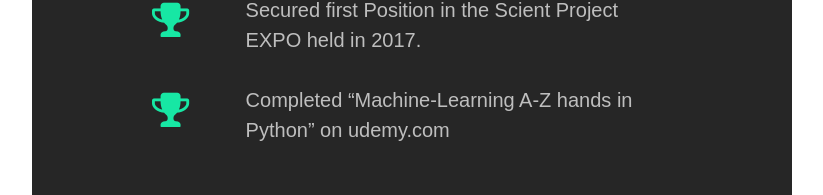
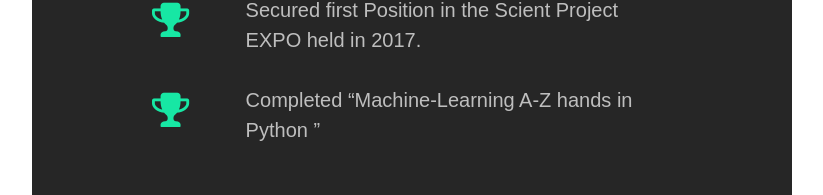
Before and after one commit to abhiishekvadapalli/profile_web, a plain HTML site: page index.html in a window 1280 px wide. Both pictures are taken after a click on the link "Achievements". Shown: the part 395-590 px from the top of the page, without its empty margins (228-1051 px from the left). Drawn offline with Linux system fonts and the light colour scheme; some packages are replaced by stand-ins of ours; files whose address does not match are found by name.

Commit message:
removed udemy

```diff
--- a/index.html
+++ b/index.html
@@ -105,7 +105,7 @@
 									<i class="icon-trophy"></i>
 								</div>
 								<div class="fh5co-text">
-									<p>Completed  “Machine-Learning A-Z hands in Python” on udemy.com </p>
+									<p>Completed  “Machine-Learning A-Z hands in Python    ” </p>
 								</div>
 							</div>
 
```
